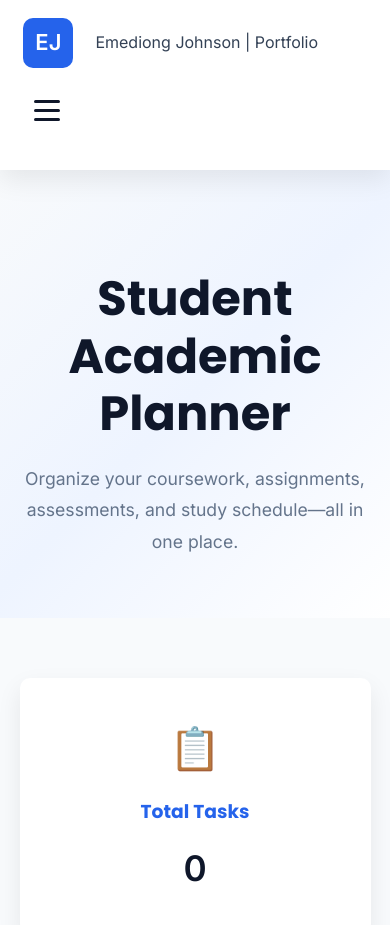
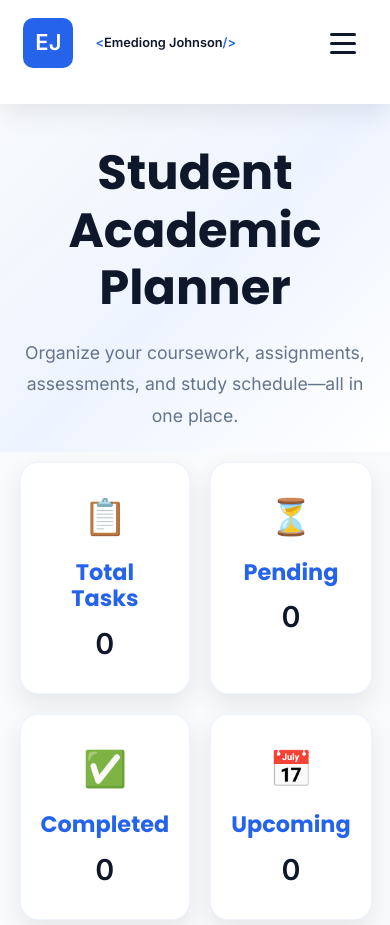
Before and after one commit to emediongdev-labs/my-portfolio-website, a plain HTML site: page planner.html in a window 390 px wide. Shown: the top 925 px of the page. Drawn offline with Linux system fonts and the light colour scheme.

Commit message:
git add . git commit -m "Refine planner page layout and dashboard responsiveness"

```diff
--- a/css/style.css
+++ b/css/style.css
@@ -2831,79 +2831,88 @@ footer {
     }
 
 }
+
 /* ==========================
    PLANNER HERO
 ========================== */
 
-#planner-hero{
-    padding:100px 0 60px;
-    text-align:center;
-
-    background:linear-gradient(
+#planner-hero {
+
+    padding-top: 40px;
+    padding-bottom: 20px;
+
+    background: linear-gradient(
         135deg,
         #F8FAFC,
         #EEF4FF,
         #FFFFFF
     );
-}
-
-#planner-hero h1{
-
-    color:var(--primary-color);
-
-    font-size:3rem;
-
-    margin-bottom:20px;
-
-}
-
-#planner-hero p{
-
-    max-width:700px;
-
-    margin:auto;
-
-    color:var(--light-text);
-
-    font-size:1.1rem;
-
-    line-height:1.8;
-
-}
+
+    text-align: center;
+
+}
+
+#planner-hero h1 {
+
+    color: var(--primary-color);
+
+    font-size: 3rem;
+
+    margin-bottom: 20px;
+
+}
+
+#planner-hero p {
+
+    max-width: 700px;
+
+    margin: auto;
+
+    color: var(--light-text);
+
+    font-size: 1.1rem;
+
+    line-height: 1.8;
+
+}
+
 
 /* ==========================
    DASHBOARD
 ========================== */
 
-#planner-dashboard{
-
-    padding:60px 0;
-
-    background:var(--background-color);
-
-}
-
-.dashboard-grid{
-
-    display:grid;
-
-    grid-template-columns:repeat(auto-fit,minmax(220px,1fr));
-
-    gap:30px;
-
-}
-
-.dashboard-card{
-
-    background:var(--surface-color);
-
-    padding:35px;
-
-    border-radius:var(--border-radius);
-
-    text-align:center;
-
-    box-shadow:var(--shadow-md);
+#planner-dashboard {
+
+    padding-top: 10px;
+    padding-bottom: 25px;
+
+    background: var(--background-color);
+
+}
+
+.dashboard-grid {
+
+    display: grid;
+
+    grid-template-columns: repeat(4, 1fr);
+
+    gap: 24px;
+
+}
+
+.dashboard-card {
+
+    background: var(--surface-color);
+
+    padding: 22px 24px;
+
+    border-radius: 18px;
+
+    border: 1px solid rgba(37, 99, 235, .08);
+
+    text-align: center;
+
+    box-shadow: var(--shadow-md);
 
     transition:
         transform .35s ease,
@@ -2911,56 +2920,124 @@ footer {
 
 }
 
-.dashboard-card:hover{
-
-    transform:translateY(-8px);
-
-    box-shadow:var(--shadow-lg);
-
-}
-
-.dashboard-card h3{
-
-    color:var(--secondary-color);
-
-    margin-bottom:15px;
-
-}
-
-.dashboard-card p{
-
-    font-size:2.2rem;
-
-    font-weight:700;
-
-    color:var(--primary-color);
+.dashboard-card:hover {
+
+    transform: translateY(-8px);
+
+    box-shadow: var(--shadow-lg);
 
 }
 
 .dashboard-icon {
 
-    font-size: 2.6rem;
-
-    margin-bottom: 18px;
-
-    transition:
-        transform .35s ease;
+    font-size: 2.3rem;
+
+    margin-bottom: 12px;
+
+    transition: transform .35s ease;
 
 }
 
 .dashboard-card:hover .dashboard-icon {
 
-    transform: scale(1.15);
-
-}
-
+    transform: scale(1.12);
+
+}
+
+.dashboard-card h3 {
+
+    color: var(--secondary-color);
+
+    margin-bottom: 8px;
+
+    font-size: 1.5rem;
+
+}
+
+
+.dashboard-card p {
+
+    font-size: 1.8rem;
+
+    font-weight: 700;
+
+    color: var(--primary-color);
+
+}
+
+/* ==========================
+   TABLET
+========================== */
+
+@media (max-width: 1024px) {
+
+    .dashboard-grid {
+
+        grid-template-columns: repeat(2, 1fr);
+
+        gap: 24px;
+
+    }
+
+}
+
+
+/* ==========================
+   MOBILE
+========================== */
+
+@media (max-width: 768px) {
+
+    .dashboard-grid {
+
+        grid-template-columns: repeat(2, 1fr);
+
+        gap: 20px;
+
+    }
+
+    .dashboard-card {
+
+        padding: 24px 20px;
+
+    }
+
+    .dashboard-icon {
+
+        font-size: 2.2rem;
+
+    }
+
+    .dashboard-card h3 {
+
+        font-size: 1.4rem;
+
+    }
+
+    .dashboard-card p {
+
+        font-size: 1.8rem;
+
+    }
+
+}
+
+@media (max-width: 480px) {
+
+    .dashboard-grid {
+
+        grid-template-columns: repeat(2, 1fr);
+
+    }
+
+}
 /* ==========================
    PROGRESS TRACKER
 ========================== */
 
 #progress-section {
 
-    padding: 40px 0;
+    padding: 30px 0;
 
     background: var(--background-color);
 
@@ -3128,11 +3205,11 @@ footer {
    ADD TASK
 ========================== */
 
-#add-task{
-
-    padding:100px 0;
-
-    background:#fff;
+#add-task {
+
+    padding: var(--section-padding) 0;
+
+    background: var(--surface-color);
 
 }
 
@@ -3227,7 +3304,7 @@ footer {
 
     max-width: 700px;
 
-    margin: 40px auto 50px;
+    margin: 35px auto 45px;
 
 }
 
@@ -3271,7 +3348,7 @@ footer {
 
     gap: 15px;
 
-    margin-bottom: 40px;
+    margin-bottom: 35px;
 
     flex-wrap: wrap;
 
@@ -3324,11 +3401,11 @@ footer {
    TASK LIST
 ========================== */
 
-#task-list{
-
-    padding:100px 0;
-
-    background:var(--background-color);
+#task-list {
+
+    padding: var(--section-padding) 0;
+
+    background: var(--background-color);
 
 }
 
@@ -3360,15 +3437,13 @@ footer {
 
     background: var(--surface-color);
 
-    padding: 30px;
+    padding: 32px;
 
     border-radius: 18px;
 
     border: 1px solid rgba(37, 99, 235, .08);
 
-
     border-left: 6px solid var(--secondary-color);
-
 
     box-shadow: var(--shadow-md);
 
@@ -3567,14 +3642,6 @@ footer {
 
     gap: 15px;
 
-}
-
-.task-actions {
-
-    display: flex;
-
-    gap: 15px;
-
     margin-top: 25px;
 
 }
@@ -3658,12 +3725,6 @@ footer {
     margin: 18px 0;
 
     font-weight: 600;
-
-}
-
-.task-status.completed {
-
-    color: #16A34A;
 
 }
 
--- a/planner.html
+++ b/planner.html
@@ -16,13 +16,12 @@
 <body>
   <header>
           <nav class="navbar">
-
         <a href="index.html" class="logo">
-
           <div class="logo-box">EJ</div>
 
-        <span>Emediong Johnson | Portfolio</span>
-
+          <span class="logo-text">
+            <span class="logo-symbol">&lt;</span>Emediong Johnson<span class="logo-symbol">/&gt;</span>
+          </span>
         </a>
 
         <button class="menu-toggle" id="menu-toggle" aria-label="Toggle Navigation">
@@ -48,7 +47,6 @@
         </ul>
 
       </nav>
-
   </header>
 
 
@@ -332,24 +330,26 @@
 </main>
 
 <footer>
+
   <div class="container footer-grid">
 
         <!-- Brand -->
 
         <div class="footer-brand">
 
-    <div class="logo">
-      <span class="logo-box">EJ</span>
-    </div>
+    <div class="logo-box">EJ</div>
 
-    <h3>Emediong Johnson</h3>
+    <h3>
+        <span class="logo-text">
+            <span class="logo-symbol">&lt;</span>Emediong Johnson<span class="logo-symbol">/&gt;</span>
+        </span>
+    </h3>
 
     <p>
-      Software Engineering Student passionate about building practical software solutions through continuous learning and innovation.
+        Software Engineering Student Passionate about building practical software solutions through continuous learning and innovation.
     </p>
 
 </div>
-
         <!-- Quick Links -->
 
         <div class="footer-links">
@@ -411,11 +411,9 @@
     </div>
 
     <div class="footer-bottom">
-
         <p>
-    &copy; 2026 Emediong Johnson. All Rights Reserved.
+             © 2026 Emediong Johnson • Built with ❤️ and lots of coffee.
         </p>
-
     </div>
 
 </footer>
```
Lines whose indentation alone changed are shown as unchanged.
